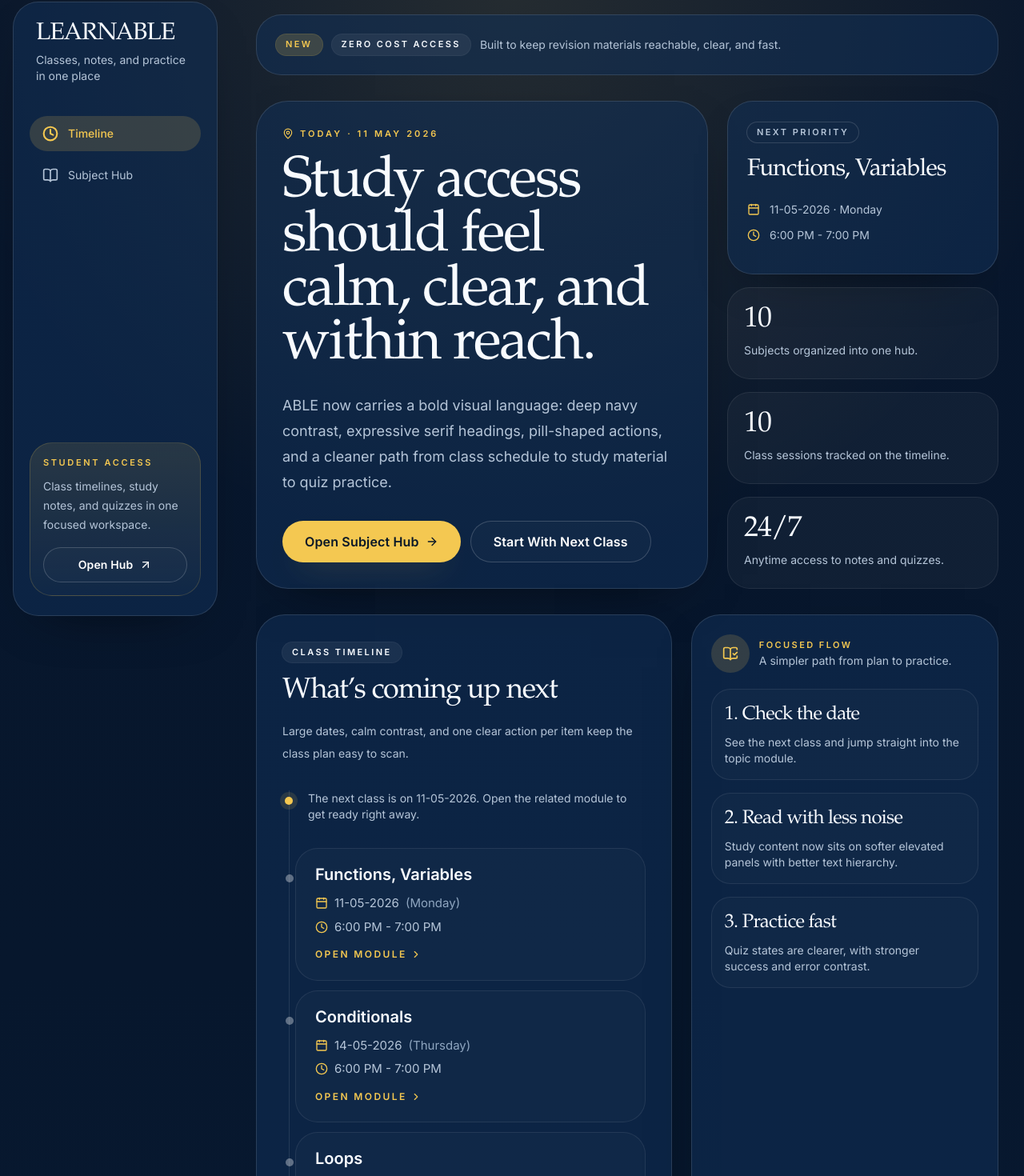
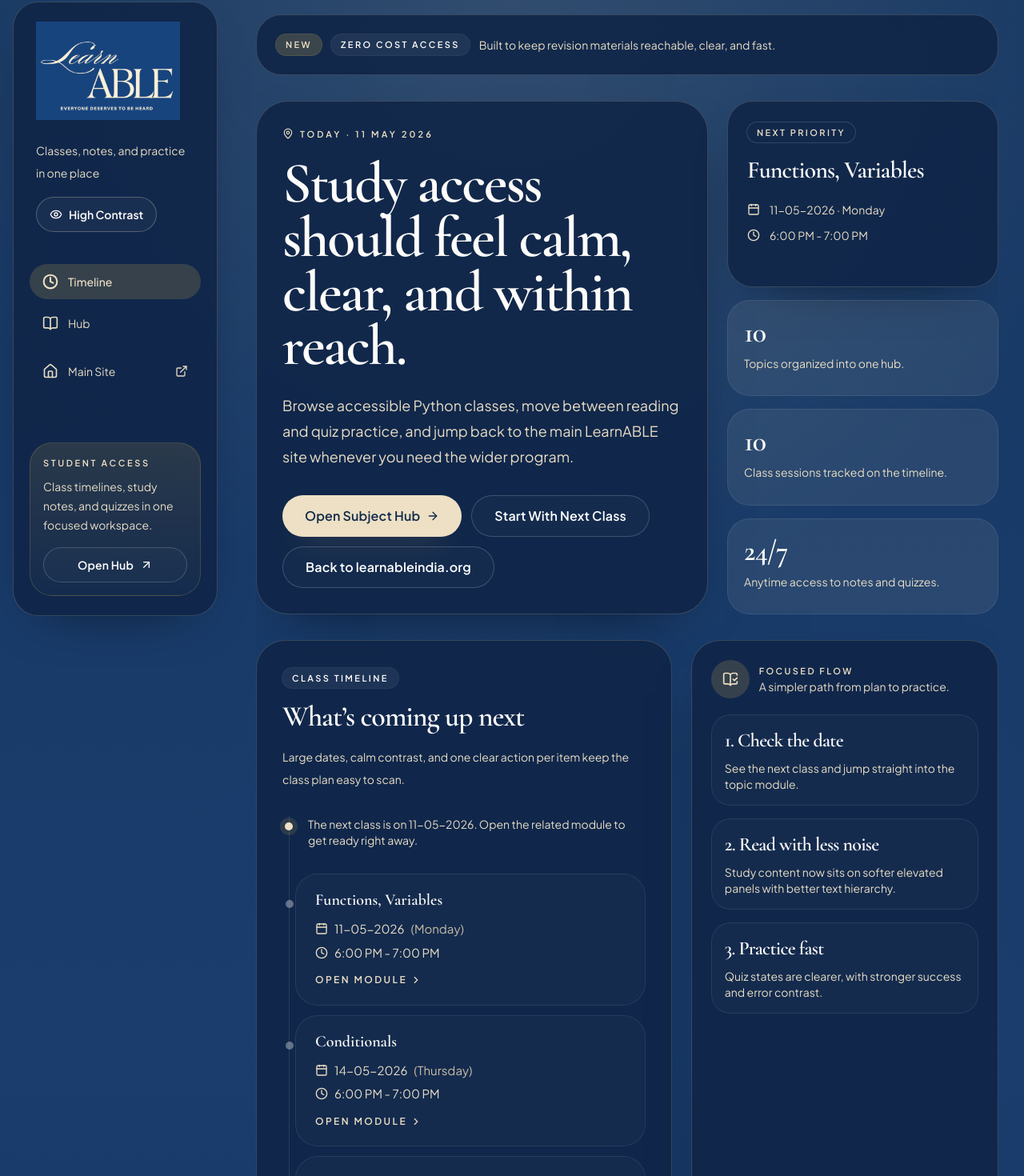
Before and after one commit to pragnyanramtha/learnable, a Next.js app: page / in a window 1280 px wide. Shown: the part 14-1484 px from the top of the page at 80% size. Built offline with nearby package versions, Linux system fonts and the light colour scheme.

Commit message:
made friendly

```diff
--- a/app/globals.css
+++ b/app/globals.css
@@ -3,26 +3,27 @@
 @import "tailwindcss";
 
 :root {
-  --background: #07172d;
-  --foreground: #f8fbff;
-  --primary: #f4c851;
-  --secondary: #0d2240;
-  --accent: #123158;
-  --muted: #b5c5d8;
-  --border: rgba(255, 255, 255, 0.12);
-  --color-bg-primary: #07172d;
-  --color-bg-secondary: #0d2240;
-  --color-bg-elevated: rgba(18, 49, 88, 0.55);
-  --color-bg-soft: rgba(255, 255, 255, 0.04);
-  --color-action-primary: #f4c851;
-  --color-action-primary-hover: #f7d772;
-  --color-ink-strong: #091727;
-  --color-text-primary: #f8fbff;
-  --color-text-secondary: #b5c5d8;
-  --color-text-muted: #8fa6c0;
-  --color-border-strong: rgba(244, 200, 81, 0.28);
-  --font-display: "Iowan Old Style", "Palatino Linotype", "Book Antiqua", Georgia, serif;
-  --font-body: var(--font-sans), "Aptos", "Segoe UI", system-ui, sans-serif;
+  --background: #1a3d6e;
+  --foreground: #fffdfa;
+  --primary: #ede0c4;
+  --secondary: #0f2547;
+  --accent: #254e8a;
+  --muted: #e7dcc4;
+  --border: rgba(237, 224, 196, 0.18);
+  --color-bg-primary: #1a3d6e;
+  --color-bg-secondary: #0f2547;
+  --color-bg-elevated: rgba(15, 37, 71, 0.88);
+  --color-bg-soft: rgba(237, 224, 196, 0.08);
+  --color-action-primary: #ede0c4;
+  --color-action-primary-hover: #f5ebd8;
+  --color-ink-strong: #10294b;
+  --color-cream: #ede0c4;
+  --color-text-primary: #fffdfa;
+  --color-text-secondary: #e7dcc4;
+  --color-text-muted: #c8bca3;
+  --color-border-strong: rgba(237, 224, 196, 0.45);
+  --font-display: var(--font-serif), Georgia, serif;
+  --font-body: var(--font-sans), system-ui, sans-serif;
 }
 
 @theme inline {
@@ -45,11 +46,33 @@ html {
   scroll-behavior: smooth;
 }
 
+html[data-contrast='high'] {
+  --background: #000000;
+  --foreground: #ffffff;
+  --primary: #fff2b8;
+  --secondary: #000000;
+  --accent: #1a3d6e;
+  --muted: #ffffff;
+  --border: rgba(255, 255, 255, 0.72);
+  --color-bg-primary: #000000;
+  --color-bg-secondary: #000000;
+  --color-bg-elevated: rgba(0, 0, 0, 0.98);
+  --color-bg-soft: rgba(255, 255, 255, 0.1);
+  --color-action-primary: #fff2b8;
+  --color-action-primary-hover: #fff8d8;
+  --color-ink-strong: #000000;
+  --color-cream: #fff2b8;
+  --color-text-primary: #ffffff;
+  --color-text-secondary: #ffffff;
+  --color-text-muted: #f5f5f5;
+  --color-border-strong: rgba(255, 242, 184, 0.95);
+}
+
 body {
   background:
-    radial-gradient(circle at top, rgba(244, 200, 81, 0.12), transparent 24%),
-    radial-gradient(circle at bottom right, rgba(66, 117, 185, 0.16), transparent 26%),
-    linear-gradient(180deg, #08162c 0%, #07172d 42%, #091d39 100%);
+    radial-gradient(circle at top, rgba(237, 224, 196, 0.12), transparent 24%),
+    radial-gradient(circle at bottom right, rgba(37, 78, 138, 0.18), transparent 26%),
+    linear-gradient(180deg, #173863 0%, #1a3d6e 42%, #0f2547 100%);
   color: var(--foreground);
   font-family: var(--font-body);
   -webkit-font-smoothing: antialiased;
@@ -57,13 +80,28 @@ body {
   line-height: 1.6;
 }
 
+html[data-contrast='high'] body {
+  background: #000000;
+}
+
 a,
 button {
   -webkit-tap-highlight-color: transparent;
 }
 
+a:focus-visible,
+button:focus-visible,
+[role='tab']:focus-visible,
+[tabindex='0']:focus-visible {
+  outline: none;
+  box-shadow:
+    0 0 0 3px var(--color-action-primary),
+    0 0 0 6px rgba(15, 37, 71, 0.94);
+  border-radius: 9999px;
+}
+
 ::selection {
-  background: rgba(244, 200, 81, 0.3);
+  background: rgba(237, 224, 196, 0.35);
   color: var(--color-text-primary);
 }
 
@@ -106,9 +144,18 @@ button {
   font-family: var(--font-display);
 }
 
+h1,
+h2,
+h3,
+h4,
+h5,
+h6 {
+  font-family: var(--font-display);
+}
+
 .prose a {
   text-decoration: underline;
-  text-decoration-color: rgba(244, 200, 81, 0.45);
+  text-decoration-color: rgba(237, 224, 196, 0.45);
   text-underline-offset: 4px;
 }
 
@@ -124,3 +171,15 @@ button {
 .pb-safe {
   padding-bottom: env(safe-area-inset-bottom, 16px);
 }
+
+.sr-only {
+  position: absolute;
+  width: 1px;
+  height: 1px;
+  padding: 0;
+  margin: -1px;
+  overflow: hidden;
+  clip: rect(0, 0, 0, 0);
+  white-space: nowrap;
+  border: 0;
+}
--- a/app/layout.tsx
+++ b/app/layout.tsx
@@ -1,16 +1,23 @@
 import type { Metadata } from 'next';
-import { Inter } from 'next/font/google';
+import { Cormorant_Garamond, Plus_Jakarta_Sans } from 'next/font/google';
+import Footer from '@/components/Footer';
 import Navigation from '@/components/Navigation';
 import { siteConfig } from '@/lib/config';
 import './globals.css';
 
-const inter = Inter({
+const plusJakartaSans = Plus_Jakarta_Sans({
   variable: '--font-sans',
   subsets: ['latin'],
 });
 
+const cormorantGaramond = Cormorant_Garamond({
+  variable: '--font-serif',
+  subsets: ['latin'],
+  weight: ['600', '700'],
+});
+
 export const metadata: Metadata = {
-  title: siteConfig.name,
+  title: `${siteConfig.name} Class Platform`,
   description: siteConfig.description,
 };
 
@@ -20,14 +27,15 @@ export default function RootLayout({
   children: React.ReactNode;
 }>) {
   return (
-    <html lang="en" className={`${inter.variable} antialiased`}>
+    <html lang="en" className={`${plusJakartaSans.variable} ${cormorantGaramond.variable} antialiased`}>
       <body className="overflow-x-hidden text-white">
         <Navigation />
-        <main className="min-h-screen overflow-x-hidden pb-24 md:ml-72 md:pb-0">
+        <main className="min-h-screen overflow-x-hidden pb-24 pt-22 md:ml-72 md:pb-0 md:pt-0">
           <div className="mx-auto max-w-6xl px-4 py-6 sm:px-8 sm:py-8">
             {children}
           </div>
         </main>
+        <Footer />
       </body>
     </html>
   );
--- /dev/null
+++ b/components/ContrastToggle.tsx
@@ -0,0 +1,36 @@
+'use client';
+
+import { useEffect, useState } from 'react';
+import { Eye } from 'lucide-react';
+
+const STORAGE_KEY = 'learnable-contrast-mode';
+
+export default function ContrastToggle() {
+  const [highContrast, setHighContrast] = useState(
+    () => typeof window !== 'undefined' && window.localStorage.getItem(STORAGE_KEY) === 'high'
+  );
+
+  useEffect(() => {
+    document.documentElement.dataset.contrast = highContrast ? 'high' : 'default';
+  }, [highContrast]);
+
+  const toggleContrast = () => {
+    const next = !highContrast;
+    setHighContrast(next);
+    document.documentElement.dataset.contrast = next ? 'high' : 'default';
+    window.localStorage.setItem(STORAGE_KEY, next ? 'high' : 'default');
+  };
+
+  return (
+    <button
+      type="button"
+      onClick={toggleContrast}
+      aria-label={highContrast ? 'Disable high contrast mode' : 'Enable high contrast mode'}
+      aria-pressed={highContrast}
+      className="inline-flex min-h-11 items-center gap-2 rounded-full border border-[color:rgba(237,224,196,0.28)] bg-white/[0.04] px-4 text-sm font-semibold text-[var(--color-text-primary)] transition hover:bg-white/[0.08] focus-visible:outline-none"
+    >
+      <Eye className="h-4 w-4" />
+      {highContrast ? 'High Contrast On' : 'High Contrast'}
+    </button>
+  );
+}
--- /dev/null
+++ b/components/Footer.tsx
@@ -0,0 +1,65 @@
+import Link from 'next/link';
+
+export default function Footer() {
+  return (
+    <footer
+      className="border-t border-[color:rgba(237,224,196,0.18)] bg-[color:rgba(15,37,71,0.94)]"
+      aria-labelledby="footer-heading"
+    >
+      <div className="mx-auto grid max-w-6xl gap-8 px-4 py-10 sm:px-8 lg:grid-cols-[1.2fr_0.8fr_0.8fr]">
+        <section aria-labelledby="footer-heading">
+          <h2 id="footer-heading" className="font-display text-3xl text-[var(--color-cream)]">
+            LearnABLE
+          </h2>
+          <p className="mt-3 max-w-md text-sm leading-7 text-[var(--color-text-secondary)]">
+            Accessible, audio-first support for blind and visually impaired students. Use this platform for class notes and quizzes, then return to the main site for the full LearnABLE experience.
+          </p>
+        </section>
+
+        <section aria-labelledby="footer-links-heading">
+          <h3 id="footer-links-heading" className="font-display text-2xl text-[var(--color-cream)]">
+            Links
+          </h3>
+          <div className="mt-3 flex flex-col gap-3 text-sm">
+            <Link
+              href="https://learnableindia.org"
+              target="_blank"
+              rel="noreferrer"
+              aria-label="Visit LearnABLE India website"
+              className="text-[var(--color-text-secondary)] underline decoration-[color:rgba(237,224,196,0.4)] underline-offset-4 hover:text-[var(--color-cream)] focus-visible:outline-none"
+            >
+              learnableindia.org
+            </Link>
+            <Link
+              href="https://www.instagram.com/learnable_india/"
+              target="_blank"
+              rel="noreferrer"
+              aria-label="Visit LearnABLE India Instagram profile"
+              className="text-[var(--color-text-secondary)] underline decoration-[color:rgba(237,224,196,0.4)] underline-offset-4 hover:text-[var(--color-cream)] focus-visible:outline-none"
+            >
+              Instagram: @learnable_india
+            </Link>
+          </div>
+        </section>
+
+        <section aria-labelledby="footer-contact-heading">
+          <h3 id="footer-contact-heading" className="font-display text-2xl text-[var(--color-cream)]">
+            Contact
+          </h3>
+          <p className="mt-3 text-sm leading-7 text-[var(--color-text-secondary)]">
+            For support, volunteering, and partnership enquiries, use the contact route on the main LearnABLE site.
+          </p>
+          <Link
+            href="https://learnableindia.org"
+            target="_blank"
+            rel="noreferrer"
+            aria-label="Go to LearnABLE India to contact the team"
+            className="mt-3 inline-block text-sm text-[var(--color-cream)] underline decoration-[color:rgba(237,224,196,0.45)] underline-offset-4 hover:text-white focus-visible:outline-none"
+          >
+            Contact LearnABLE
+          </Link>
+        </section>
+      </div>
+    </footer>
+  );
+}
--- a/components/Navigation.tsx
+++ b/components/Navigation.tsx
@@ -1,14 +1,16 @@
 'use client';
 
+import Image from 'next/image';
 import Link from 'next/link';
 import { usePathname } from 'next/navigation';
-import { ArrowUpRight, BookOpen, Clock } from 'lucide-react';
+import { ArrowUpRight, BookOpen, Clock, ExternalLink, House } from 'lucide-react';
 import { siteConfig } from '@/lib/config';
 import Button from '@/components/ui/Button';
+import ContrastToggle from '@/components/ContrastToggle';
 
 const navItems = [
-  { label: 'Timeline', href: '/', icon: Clock },
-  { label: 'Subject Hub', href: '/hub', icon: BookOpen },
+  { label: 'Timeline', href: '/', icon: Clock, ariaLabel: 'Open class timeline' },
+  { label: 'Hub', href: '/hub', icon: BookOpen, ariaLabel: 'Open subject hub' },
 ];
 
 export default function Navigation() {
@@ -16,7 +18,38 @@ export default function Navigation() {
 
   return (
     <>
-      <nav className="surface-panel fixed bottom-3 left-3 right-3 z-50 rounded-[2rem] px-4 py-2 pb-safe backdrop-blur-xl md:hidden">
+      <div className="surface-panel fixed left-3 right-3 top-3 z-50 flex items-center justify-between gap-3 rounded-[1.5rem] px-3 py-3 md:hidden">
+        <Link
+          href="https://learnableindia.org"
+          target="_blank"
+          rel="noreferrer"
+          aria-label="Go to LearnABLE India main website"
+          className="inline-flex rounded-[1rem] focus-visible:outline-none"
+        >
+          <Image
+            src="/learnable-logo.png"
+            alt="LearnABLE logo"
+            width={132}
+            height={42}
+            priority
+            className="h-auto w-[132px]"
+          />
+        </Link>
+        <div className="flex items-center gap-2">
+          <Link
+            href="https://learnableindia.org"
+            target="_blank"
+            rel="noreferrer"
+            aria-label="Return to LearnABLE India main website"
+            className="inline-flex min-h-11 items-center justify-center rounded-full border border-[color:rgba(237,224,196,0.28)] px-3 text-[var(--color-text-primary)] transition hover:bg-white/[0.06] focus-visible:outline-none"
+          >
+            <ExternalLink className="h-4 w-4" />
+          </Link>
+          <ContrastToggle />
+        </div>
+      </div>
+
+      <nav className="surface-panel fixed bottom-3 left-3 right-3 z-50 rounded-[2rem] px-4 py-2 pb-safe backdrop-blur-xl md:hidden" aria-label="Mobile navigation">
         <div className="flex items-center justify-around gap-2">
           {navItems.map((item) => {
             const isActive = pathname === item.href || (pathname.startsWith('/hub') && item.href === '/hub');
@@ -31,6 +64,7 @@ export default function Navigation() {
                     ? 'bg-[color:rgba(244,200,81,0.16)] text-[var(--color-action-primary)]'
                     : 'text-[var(--color-text-muted)] hover:bg-white/[0.04] hover:text-[var(--color-text-primary)]'
                 }`}
+                aria-label={item.ariaLabel}
                 aria-current={isActive ? 'page' : undefined}
               >
                 <Icon className={`w-5 h-5 ${isActive ? 'stroke-[2.5]' : 'stroke-2'}`} />
@@ -41,12 +75,26 @@ export default function Navigation() {
         </div>
       </nav>
 
-      <nav className="hidden md:flex fixed left-4 top-4 bottom-4 w-64 rounded-[2rem] surface-panel flex-col px-5 py-6 z-50">
+      <nav className="hidden md:flex fixed left-4 top-4 bottom-4 w-64 rounded-[2rem] surface-panel flex-col px-5 py-6 z-50" aria-label="Primary navigation">
         <div className="mb-10 space-y-4 px-2">
-          <div>
-            <p className="font-display text-3xl leading-none text-[var(--color-text-primary)]">{siteConfig.shortName}</p>
-            <p className="mt-2 text-sm text-[var(--color-text-secondary)]">{siteConfig.tagline}</p>
-          </div>
+          <Link
+            href="https://learnableindia.org"
+            target="_blank"
+            rel="noreferrer"
+            aria-label="Go to LearnABLE India main website"
+            className="inline-flex rounded-[1rem] focus-visible:outline-none"
+          >
+            <Image
+              src="/learnable-logo.png"
+              alt="LearnABLE logo"
+              width={180}
+              height={58}
+              priority
+              className="h-auto w-[180px]"
+            />
+          </Link>
+          <p className="mt-2 text-sm leading-7 text-[var(--color-text-secondary)]">{siteConfig.tagline}</p>
+          <ContrastToggle />
         </div>
         <div className="flex flex-col gap-2">
           {navItems.map((item) => {
@@ -62,6 +110,7 @@ export default function Navigation() {
                     ? 'bg-[color:rgba(244,200,81,0.16)] text-[var(--color-action-primary)] font-medium'
                     : 'text-[var(--color-text-secondary)] hover:bg-white/[0.04] hover:text-[var(--color-text-primary)]'
                 }`}
+                aria-label={item.ariaLabel}
                 aria-current={isActive ? 'page' : undefined}
               >
                 <Icon className={`w-5 h-5 ${isActive ? 'stroke-[2.5]' : 'stroke-2'}`} />
@@ -69,6 +118,17 @@ export default function Navigation() {
               </Link>
             );
           })}
+          <Link
+            href="https://learnableindia.org"
+            target="_blank"
+            rel="noreferrer"
+            aria-label="Return to LearnABLE India main site"
+            className="mt-2 flex items-center gap-3 rounded-full px-4 py-3 text-[var(--color-text-secondary)] transition-all hover:bg-white/[0.04] hover:text-[var(--color-text-primary)]"
+          >
+            <House className="h-5 w-5" />
+            <span className="text-sm">Main Site</span>
+            <ExternalLink className="ml-auto h-4 w-4" />
+          </Link>
         </div>
         <div className="mt-auto rounded-[1.75rem] border border-[color:rgba(244,200,81,0.18)] bg-[linear-gradient(180deg,rgba(244,200,81,0.12),rgba(255,255,255,0.02))] p-4">
           <p className="text-[11px] font-semibold uppercase tracking-[0.24em] text-[var(--color-action-primary)]">Student Access</p>
@@ -80,6 +140,7 @@ export default function Navigation() {
             variant="outline"
             size="sm"
             className="mt-4 w-full justify-between"
+            aria-label="Open subject hub"
           >
             Open Hub
             <ArrowUpRight className="h-4 w-4" />
--- a/components/QuizEngine.tsx
+++ b/components/QuizEngine.tsx
@@ -47,6 +47,7 @@ export default function QuizEngine({ questions }: QuizEngineProps) {
                     key={oIndex}
                     onClick={() => handleSelect(q.id, oIndex)}
                     disabled={isAnswered}
+                    aria-label={`Answer ${getOptionLetter(oIndex)}: ${opt}`}
                     className={clsx(
                       'flex min-h-12 items-start justify-between gap-3 rounded-[1.5rem] border px-4 py-3 text-left transition-colors duration-200',
                       !isAnswered && 'border-white/10 bg-white/[0.02] hover:border-[color:rgba(244,200,81,0.28)] hover:bg-white/[0.05] cursor-pointer',
--- a/components/Timeline.tsx
+++ b/components/Timeline.tsx
@@ -10,37 +10,50 @@ export default function Timeline() {
   const nextEvent = examEvents[0];
 
   return (
-    <section className="mx-auto flex w-full max-w-5xl flex-col gap-8 overflow-x-hidden pb-8">
-      <div className="surface-panel rounded-[2rem] p-4 sm:p-6">
+    <div className="mx-auto flex w-full max-w-5xl flex-col gap-8 overflow-x-hidden pb-8">
+      <section className="surface-panel rounded-[2rem] p-4 sm:p-6" aria-labelledby="announcement-heading">
         <div className="flex flex-wrap items-center gap-3">
+          <h2 id="announcement-heading" className="sr-only">Platform announcement</h2>
           <Badge tone="gold">New</Badge>
           <Badge tone="navy">Zero Cost Access</Badge>
           <span className="text-sm text-[var(--color-text-secondary)]">
             Built to keep revision materials reachable, clear, and fast.
           </span>
         </div>
-      </div>
+      </section>
 
-      <div className="grid gap-6 lg:grid-cols-[1.25fr_0.75fr]">
+      <section className="grid gap-6 lg:grid-cols-[1.25fr_0.75fr]" aria-labelledby="hero-heading">
         <div className="surface-panel rounded-[2.5rem] p-6 sm:p-8">
           <div className="mb-5 flex items-center gap-2 text-[11px] font-semibold uppercase tracking-[0.28em] text-[var(--color-action-primary)]">
             <MapPin className="h-3.5 w-3.5" />
             Today · {siteConfig.todayLabel}
           </div>
-          <h1 className="font-display max-w-4xl text-5xl leading-[0.94] text-[var(--color-text-primary)] sm:text-6xl lg:text-7xl">
+          <h1 id="hero-heading" className="font-display max-w-4xl text-5xl leading-[0.94] text-[var(--color-text-primary)] sm:text-6xl lg:text-7xl">
             Study access should feel calm, clear, and within reach.
           </h1>
           <p className="mt-6 max-w-2xl text-base leading-8 text-[var(--color-text-secondary)] sm:text-lg">
-            ABLE now carries a bold visual language: deep navy contrast, expressive serif headings,
-            pill-shaped actions, and a cleaner path from class schedule to study material to quiz practice.
+            Browse accessible Python classes, move between reading and quiz practice, and jump back to the main LearnABLE site whenever you need the wider program.
           </p>
           <div className="mt-8 flex flex-wrap gap-3">
-            <Button href="/hub" size="lg">
+            <Button href="/hub" size="lg" aria-label="Open the subject hub">
               Open Subject Hub
               <ArrowRight className="h-4 w-4" />
             </Button>
-            <Button href={`/${nextEvent ? `hub/${nextEvent.slug}` : 'hub'}`} variant="outline" size="lg">
+            <Button
+              href={`/${nextEvent ? `hub/${nextEvent.slug}` : 'hub'}`}
+              variant="outline"
+              size="lg"
+              aria-label={nextEvent ? `Open next class module for ${nextEvent.title}` : 'Open next class module'}
+            >
               Start With Next Class
+            </Button>
+            <Button
+              href="https://learnableindia.org"
+              variant="outline"
+              size="lg"
+              aria-label="Return to LearnABLE India main website"
+            >
+              Back to learnableindia.org
             </Button>
           </div>
         </div>
@@ -66,7 +79,7 @@ export default function Timeline() {
           <div className="grid gap-4 sm:grid-cols-3 lg:grid-cols-1">
             <div className="surface-soft rounded-[1.75rem] p-5">
               <p className="font-display text-4xl text-[var(--color-text-primary)]">{subjects.length}</p>
-              <p className="mt-2 text-sm text-[var(--color-text-secondary)]">Subjects organized into one hub.</p>
+              <p className="mt-2 text-sm text-[var(--color-text-secondary)]">Topics organized into one hub.</p>
             </div>
             <div className="surface-soft rounded-[1.75rem] p-5">
               <p className="font-display text-4xl text-[var(--color-text-primary)]">{examEvents.length}</p>
@@ -78,14 +91,14 @@ export default function Timeline() {
             </div>
           </div>
         </div>
-      </div>
+      </section>
 
-      <div className="grid gap-6 lg:grid-cols-[1.15fr_0.85fr]">
+      <section className="grid gap-6 lg:grid-cols-[1.15fr_0.85fr]" aria-labelledby="timeline-heading">
         <div className="surface-panel rounded-[2.25rem] p-6 sm:p-8">
           <div className="mb-8 flex flex-wrap items-end justify-between gap-4">
             <div>
               <Badge tone="navy">Class Timeline</Badge>
-              <h2 className="font-display mt-4 text-4xl text-[var(--color-text-primary)]">What’s coming up next</h2>
+              <h2 id="timeline-heading" className="font-display mt-4 text-4xl text-[var(--color-text-primary)]">What’s coming up next</h2>
             </div>
             <p className="max-w-md text-sm leading-7 text-[var(--color-text-secondary)]">
               Large dates, calm contrast, and one clear action per item keep the class plan easy to scan.
@@ -106,6 +119,7 @@ export default function Timeline() {
                 <Link
                   key={`${event.slug}-${event.date}-${event.time}`}
                   href={`/hub/${event.slug}`}
+                  aria-label={`Open module for ${event.title} on ${event.date} at ${event.time}`}
                   className="group relative block rounded-[1.75rem] border border-white/8 bg-white/[0.02] py-5 pl-6 pr-5 transition-all hover:border-[color:rgba(244,200,81,0.28)] hover:bg-white/[0.05]"
                 >
                   <div className="absolute -left-2 top-8 h-2.5 w-2.5 -translate-x-1/2 rounded-full bg-white/35 transition-colors group-hover:bg-[var(--color-action-primary)]" />
@@ -138,14 +152,14 @@ export default function Timeline() {
           </div>
         </div>
 
-        <div className="grid gap-6">
+        <section className="grid gap-6" aria-labelledby="flow-heading">
           <div className="surface-panel rounded-[2.25rem] p-6">
             <div className="flex items-center gap-3">
               <div className="flex h-12 w-12 items-center justify-center rounded-full bg-[color:rgba(244,200,81,0.16)] text-[var(--color-action-primary)]">
                 <BookOpenCheck className="h-5 w-5" />
               </div>
               <div>
-                <p className="text-[11px] font-semibold uppercase tracking-[0.22em] text-[var(--color-action-primary)]">Focused Flow</p>
+                <p id="flow-heading" className="text-[11px] font-semibold uppercase tracking-[0.22em] text-[var(--color-action-primary)]">Focused Flow</p>
                 <p className="text-sm text-[var(--color-text-secondary)]">A simpler path from plan to practice.</p>
               </div>
             </div>
@@ -164,8 +178,8 @@ export default function Timeline() {
               </div>
             </div>
           </div>
-        </div>
-      </div>
-    </section>
+        </section>
+      </section>
+    </div>
   );
 }
--- a/components/TopBar.tsx
+++ b/components/TopBar.tsx
@@ -7,7 +7,7 @@ export default function TopBar() {
   const router = useRouter();
 
   return (
-    <div className="surface-panel sticky top-3 z-50 mb-6 flex h-14 w-full items-center rounded-full px-4 backdrop-blur-xl md:hidden">
+    <div className="surface-panel sticky top-22 z-40 mb-6 flex h-14 w-full items-center rounded-full px-4 backdrop-blur-xl md:hidden">
       <button
         onClick={() => router.back()}
         aria-label="Go back"
--- a/lib/config.ts
+++ b/lib/config.ts
@@ -1,8 +1,8 @@
 import { SubjectConfig, ClassEvent } from './types';
 
 export const siteConfig = {
-  name: 'LEARNABLE',
-  shortName: 'LEARNABLE',
+  name: 'LearnABLE',
+  shortName: 'LearnABLE',
   description: 'Accessible class hub',
   tagline: 'Classes, notes, and practice in one place',
   todayLabel: '11 May 2026',
```
Also changed, not shown: app/hub/[subject]/ClientTabs.tsx (+17 -5 lines), app/hub/page.tsx (+4 -4 lines), public/learnable-logo.png (added).
